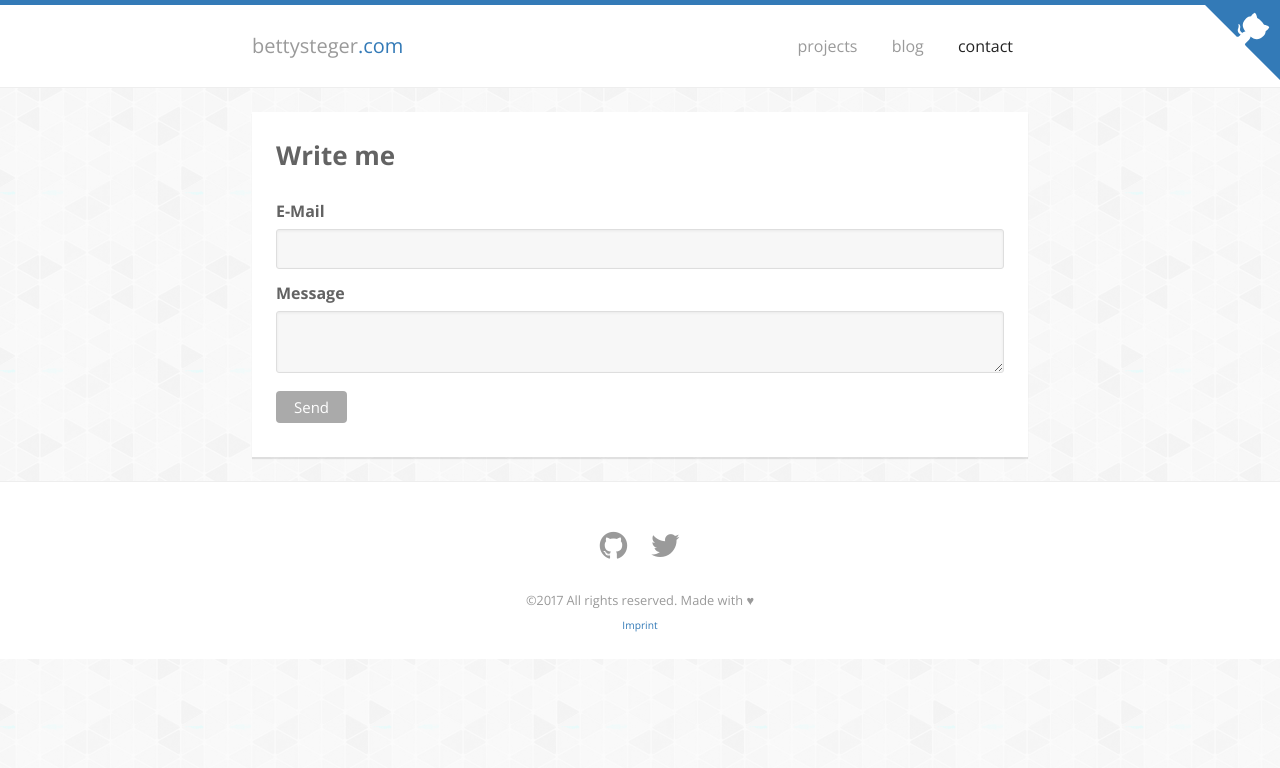
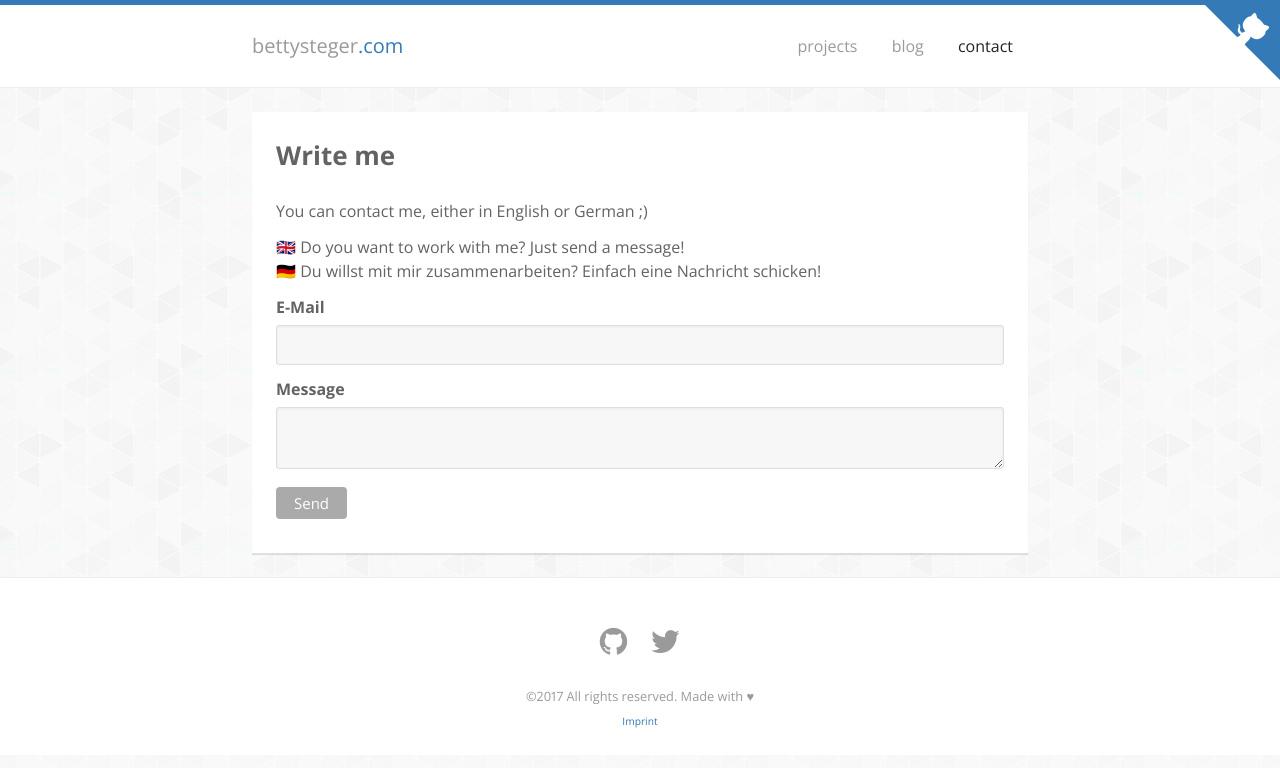
Before and after one commit to lpsBetty/lpsBetty.github.io, a Jekyll site: the page built from contact.md, in a window 1280 px wide. Shown: the top 768 px of the page. Built offline with Jekyll 4.4.1, drawn with Linux system fonts in a browser that asks for light colours; nearby versions of some CDN libraries.

Commit message:
add contact text

```diff
--- a/contact.md
+++ b/contact.md
@@ -2,6 +2,13 @@
 layout: page
 title: Write me
 ---
+
+You can contact me, either in English or German ;)
+
+🇬🇧 Do you want to work with me? Just send a message!
+🇩🇪 Du willst mit mir zusammenarbeiten? Einfach eine Nachricht schicken!
+
+
 
 <form action="https://formspree.io/admin@bettysteger.com" method="POST">
     <label>E-Mail</label>
```
